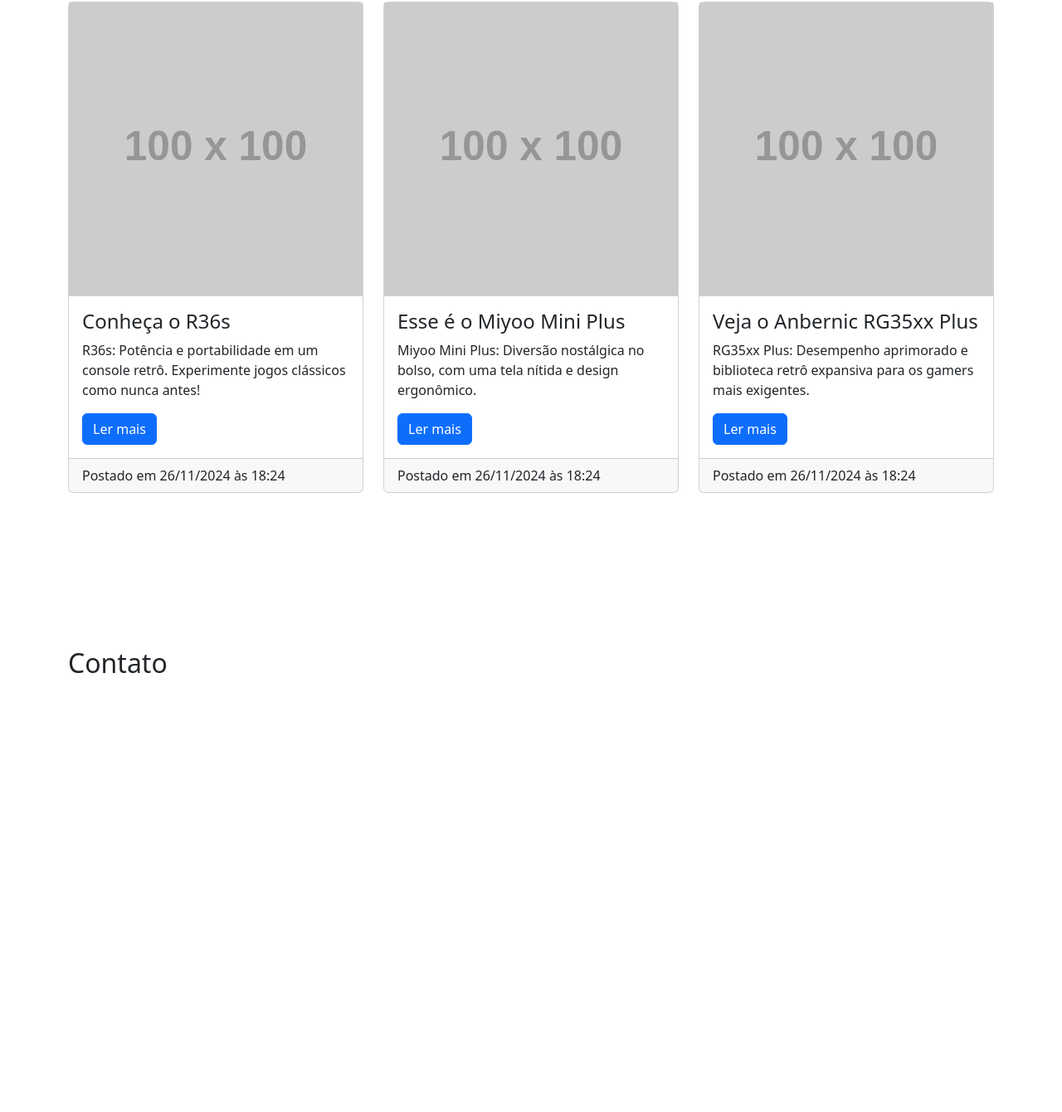
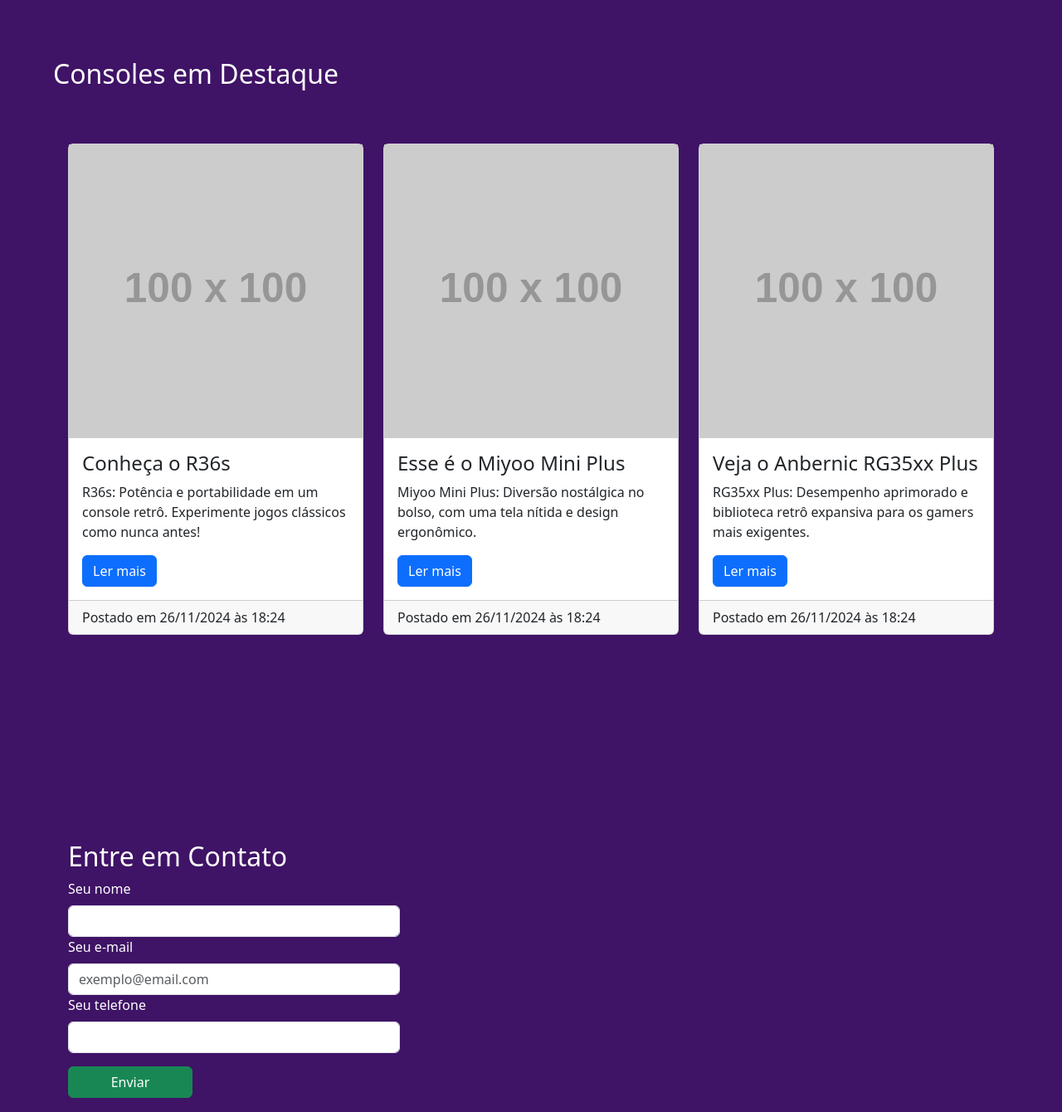
Before and after one commit to Danpalmeira92/atividade-bootstrap-avancado, a plain HTML site: page index.html in a window 1280 px wide. Shown: the part 800-2140 px from the top of the page at 83% size. Drawn offline with nearby package versions, Linux system fonts and the light colour scheme; placeholder pictures from the web are drawn by us.

Commit message:
Ajustando CSS e criando o formulário de contato

```diff
--- a/index.html
+++ b/index.html
@@ -51,7 +51,7 @@
         <h2>Consoles em Destaque</h2>
         <div class="container">
             <div class="row">
-                <div class="col-4">
+                <div class="col-12 col-sm-6 col-md-4 mb-4">
                     <article class="card">
                             <img src="https://dummyimage.com/100x100/ccc/555" alt="Imagem 100x100">
                             <div class="card-body">
@@ -66,7 +66,7 @@
                         </footer>
                     </article>
                 </div>
-                <div class="col-4">
+                <div class="col-12 col-sm-6 col-md-4 mb-4">
                     <article class="card">
                             <img src="https://dummyimage.com/100x100/ccc/555" alt="Imagem 100x100">
                             <div class="card-body">
@@ -81,7 +81,7 @@
                         </footer>
                     </article>
                 </div>
-                <div class="col-4">
+                <div class="col-12 col-sm-6 col-md-4 mb-4">
                     <article class="card">
                             <img src="https://dummyimage.com/100x100/ccc/555" alt="Imagem 100x100">
                             <div class="card-body">
@@ -101,7 +101,21 @@
     </section>
     <section class="contato" id="contato">
         <div class="container">
-            <h2>Contato</h2>
+            <h2>Entre em Contato</h2>
+                <div class="row">
+                    <div class="col">
+                        <form class="formulario">
+                            <label class="form-label" for="nome">Seu nome</label>
+                            <input class="form-control" type="text" id="nome" required>
+                            <label for="email" class="form-label">Seu e-mail</label>
+                            <input id="email" type="email" class="form-control" placeholder="exemplo@email.com" required >
+                            <label class="form-label" for="tel" type="text">Seu telefone</label>
+                            <input class="form-control" type="tel" id="telefone" name="telefone" required>
+                            <button class="btn btn-success" id="enviar">Enviar</button>
+                        </form>
+                    </div>
+                </div>
+            </div>
         </div>
     </section>
 
--- a/style.css
+++ b/style.css
@@ -2,6 +2,11 @@
     margin: 0;
     padding: 0;
     box-sizing: border-box;
+}
+
+body {
+    background-color: rgb(63, 19, 102);
+    color: #fff;
 }
 
 .navbar-nav .nav-link.active {
@@ -13,24 +18,23 @@
 }
 
 section {
-    height: 100vh;
-    background-color: (#fff);
-    padding-top: 70px;
+    padding: 40px 0;
 }
 
 header {
     position: sticky;
     top: 0;
     left: 0;
+    z-index: 1030;
     background-color: #fff;
+    color: black;
 }
 
 .inicio {
-    height: 60vh;
     margin: 32px;
     padding: 8px;
     margin-bottom: 32px;
-    padding-top: 100px;
+    padding-top: 120px;
 }
 
 .inicio p {
@@ -39,7 +43,7 @@
 
 .consoles {
     margin-bottom: 64px;
-    padding-top: 20px;
+    padding-top: 120px;
 }
 
 .card {
@@ -53,3 +57,12 @@
 .contato {
     padding-top: 100px;
 }
+
+.formulario {
+    width: 400px;
+}
+
+.btn-success {
+    margin-top: 16px;
+    width: 150px;
+}
```
